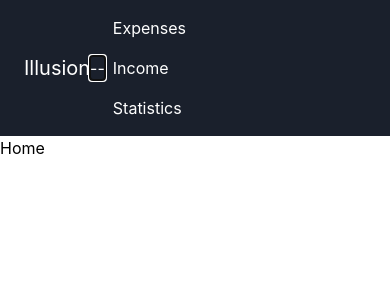
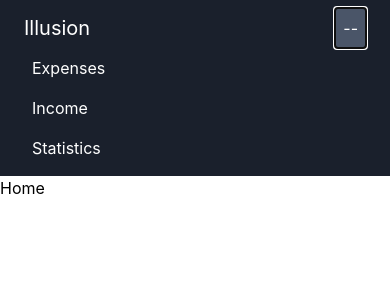
Before and after one commit to ManMadeMachine/illusion, a React (Create React App) app: page / in a window 390 px wide. Both pictures are taken after a click on the button "--". Shown: the top 300 px of the page. Built offline with nearby package versions, Linux system fonts and the light colour scheme; data requests are answered from the project's data file.

Commit message:
it works!

```diff
--- a/src/components/Header.tsx
+++ b/src/components/Header.tsx
@@ -1,7 +1,5 @@
 import React, { useState } from 'react';
 import {Link} from 'react-router-dom';
-
-import './Header.css';
 
 interface Props {
     linkItems: string[]
@@ -12,31 +10,21 @@ const Header = ({linkItems} :  Props) => {
 
     const toggleNavBar = () => {
         setNavbarState(!navbarState);
-        console.log("Toggle navbar ", (navbarState ? 'on' : 'off'));
     };
 
     return (
         <nav className="flex items-center justify-between flex-wrap pt-2 pb-2 bg-gray-900 text-white p-6">
             <h1 className="flex text-xl">Illusion</h1>
 
-            {/* Small-size top-menu */}
+            {/* Small-size top-menu button*/}
             <div className="block md:hidden">
-                {/* <span className="align-middle px-2" >-</span> */}
-                <button className="flex items-center" onClick={() => toggleNavBar()}>--</button>
+                <button className="flex items-center p-2 bg-gray-700" onClick={() => toggleNavBar()}>--</button>
             </div>
 
-            {/* { navbarState &&
-                <div className="md:hidden absolute top-0 right-0 bg-gray-800 w-full">
-                    {linkItems.map(item => {
-                        return(<li key={item} className=""><Link to={'/' + item.toLowerCase()}>{item}</Link></li>);
-                    })
-                }
-                </div>
-            } */}
-
-            <ul className={`${navbarState ? '' : 'hidden'} flex-grow md:flex md:flex-row md:w-auto`}>
+            {/* Actual menu items */}
+            <ul className={`${navbarState ? '' : 'hidden'} w-full flex-grow md:flex md:flex-row md:w-auto`}>
                 {linkItems.map(item => {
-                        return(<li key={item} className="flex p-2"><Link to={'/' + item.toLowerCase()}>{item}</Link></li>); // TODO: item string as link path
+                        return(<li key={item} className="flex p-2"><Link to={'/' + item.toLowerCase()}>{item}</Link></li>);
                     })
                 }
             </ul>
```
